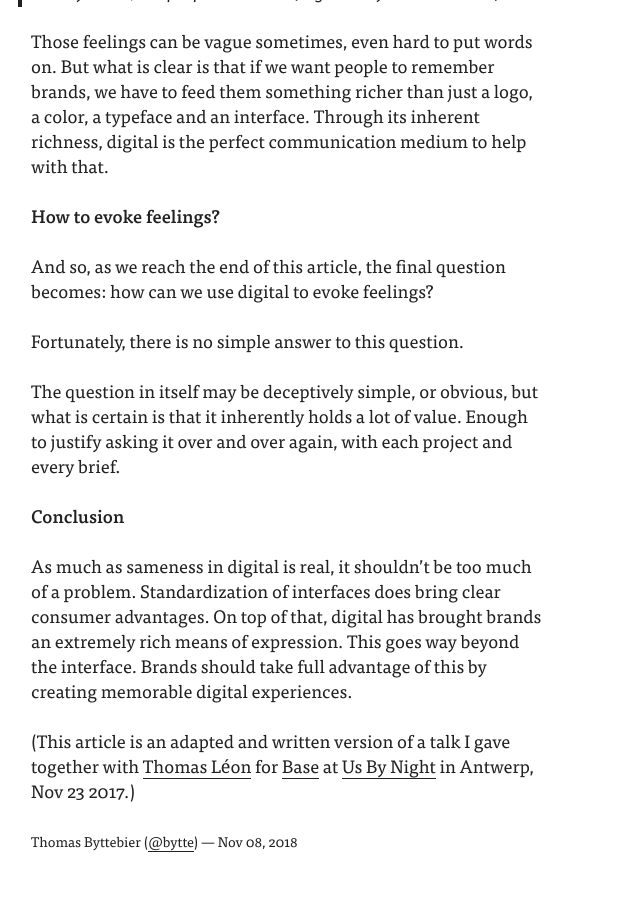
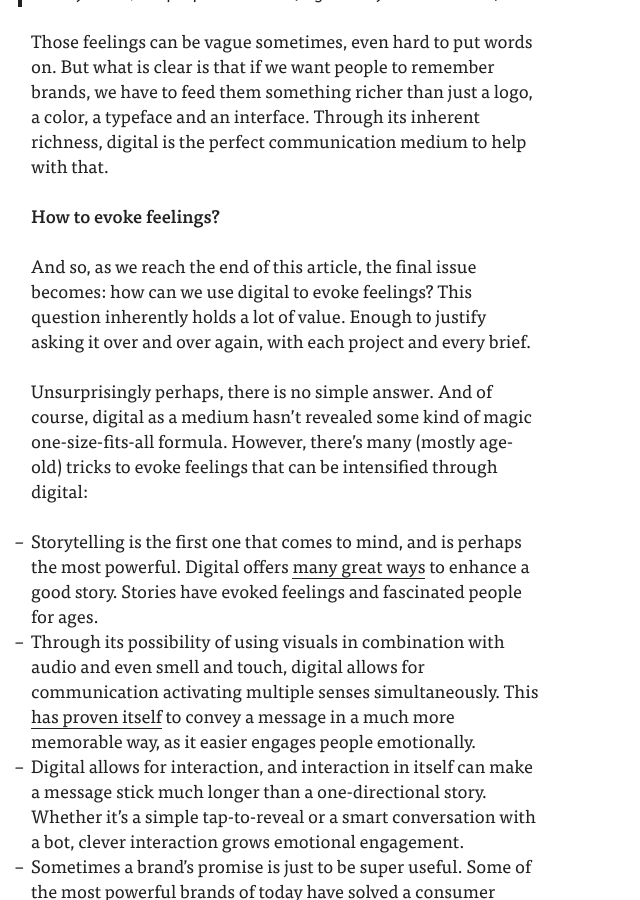
Before and after one commit to thomasbyttebier/thomasbyttebier, a Jekyll site: the page built from draft.md, in a window 1280 px wide and 900 px high, scrolled down 17540 px. Shown: the whole window, without its empty margins (0-640 px from the left). Built offline with Jekyll 4.4.1, drawn with Linux system fonts in a browser that asks for light colours; some of the changed text lies outside the part shown.

Commit message:
updated draft, elaborated on the how to evoke feelings question

```diff
--- a/draft.md
+++ b/draft.md
@@ -65,7 +65,7 @@ Now this is where things get super interesting. Because by doing this, we potent
 
 ![A new square, bigger than the previous square, now encloses the circle]({{site.baseurl}}{{page.imgpath}}10-frame-constraints.png)
 
-Before 1933, subway maps were relatively hard to read because designers always drew them on an accurate geographical map. It seemed the logical thing to do. Here's an example of the London Underground map as it existed in 1908:
+Before 1933, subway maps were relatively hard to read because designers always drew them on an accurate geographical map. It seemed the logical thing to do. Here's an [example](https://www.ltmuseum.co.uk/collections/collections-online/maps/item/1999-2683#) of the London Underground map as it existed in 1908:
 
 ![London Underground map of 1908]({{site.baseurl}}{{page.imgpath}}11-london-map-1908.jpg "copyright London Transport Museum")
 
@@ -73,7 +73,7 @@ After the thirties however, subway maps of major cities worldwide started to loo
 
 ![Vignelli NYC subway map of 1972]({{site.baseurl}}{{page.imgpath}}12-vignelli-subway-map-1972.jpg)
 
-What happened in the thirties? Harry Beck. Beck brilliantly designed a new kind of map for the London Underground. First introduced in 1933, the map focuses on what matters most to people using the Underground: the tube lines, stops and exchanges. Beck also added the river Thames to the map, an important point of recognition for most Londoners.
+What happened in the thirties? Harry Beck. Beck brilliantly designed a new kind of map for the London Underground. First introduced in 1933, [the map](https://www.ltmuseum.co.uk/collections/collections-online/maps/item/1999-321) focuses on what matters most to people using the Underground: the tube lines, stops and exchanges. Beck also added the river Thames to the map, an important point of recognition for most Londoners.
 
 ![Harry Beck's London Underground map of 1933]({{site.baseurl}}{{page.imgpath}}13-harry-beck-london-tube-map-1933.jpg "copyright London Transport Museum")
 
@@ -87,7 +87,7 @@ Let's fast forward to 2010 for another example, redefining web design. Less than
 
 Brands had to adapt to this new type of user. Some created standalone iOS and Android apps that were basically a mobile version of their website, others created a new and dedicated mobile version of their existing website. Whatever solution they opted for, it meant content duplication and additional development costs. It was a dreadful situation.
 
-But in 2010, using a combination of forthcoming technologies, Ethan Marcotte found a brilliant solution to the problem. He developed a simple approach that allowed designers to make the same website look great on all kinds of devices: from small smartphone touch screens to large desktop screens. He coined the term [responsive web design](https://alistapart.com/article/responsive-web-design).
+But in 2010, using a combination of forthcoming technologies, [Ethan Marcotte](https://ethanmarcotte.com) found a brilliant solution to the problem. He developed a simple approach that allowed designers to make the same website look great on all kinds of devices: from small smartphone touch screens to large desktop screens. He coined the term [responsive web design](https://alistapart.com/article/responsive-web-design).
 
 In 2011 Marcotte and his team designed and developed The Boston Globe, the first real content-heavy responsive website.
 
@@ -113,7 +113,7 @@ It is part of the reason why all subway maps worldwide look the same today. If H
 
 Moreover, people traveling worldwide start to expect a subway map to look similar to the ones they know. It helps them navigate and understand that map more quickly. This is important as it means a similarly designed map now addresses the needs more accurately than a map that looks different.
 
-And look, all subway maps look the same everywhere in the world...
+And look, from a graphic design point of view, all subway maps look the same everywhere in the world...
 
 ![Barcelona, Berlin and Beijing subway maps all look the same]({{site.baseurl}}{{page.imgpath}}17-subway-maps-sameness.gif)
 
@@ -181,7 +181,7 @@ It always boils down to this: brands are like people. And as much as we recogniz
 
 Think about an encounter you had lately with a person you met for the first time. Maybe it was at a party? Maybe even a work meeting? What is striking is that what you remembered the day after, was most likely not how that person dressed exactly. Nor was it the precise words she said. What remained though is leftover feelings.
 
-Maya Angelou once articulated this idea perfectly:
+[Maya Angelou](https://en.wikipedia.org/wiki/Maya_Angelou) once articulated this idea perfectly:
 
 >> I've learned that people will forget what you said, people will forget what you did, but people will never forget how you made them feel.
 
@@ -189,11 +189,17 @@ Those feelings can be vague sometimes, even hard to put words on. But what is cl
 
 ## How to evoke feelings?
 
-And so, as we reach the end of this article, the final question becomes: how can we use digital to evoke feelings?
+And so, as we reach the end of this article, the final issue becomes: how can we use digital to evoke feelings? This question inherently holds a lot of value. Enough to justify asking it over and over again, with each project and every brief.
 
-Fortunately, there is no simple answer to this question.
+Unsurprisingly perhaps, there is no simple answer. And of course, digital as a medium hasn't revealed some kind of magic one-size-fits-all formula. However, there's many (mostly age-old) tricks to evoke feelings that can be intensified through digital:
 
-The question in itself may be deceptively simple, or obvious, but what is certain is that it inherently holds a lot of value. Enough to justify asking it over and over again, with each project and every brief.
+- Storytelling is the first one that comes to mind, and is perhaps the most powerful. Digital offers [many great ways](https://storytelling.design) to enhance a good story. Stories have evoked feelings and fascinated people for ages.
+- Through its possibility of using visuals in combination with audio and even smell and touch, digital allows for communication activating multiple senses simultaneously. This [has proven itself](https://wp.unil.ch/discoverunil/2016/11/using-multiple-senses-to-improve-memory/) to convey a message in a much more memorable way, as it easier engages people emotionally.
+- Digital allows for interaction, and interaction in itself can make a message stick much longer than a one-directional story. Whether it's a simple tap-to-reveal or a smart conversation with a bot, clever interaction grows emotional engagement.
+- Sometimes a brand's promise is just to be super useful. Some of the most powerful brands of today have solved a consumer problem in a brilliant way. Smart digital technologies have the potential to help people save time and frustration in many ways that were impossible before. Solving a consumer problem in a simple way, directly brings delight.
+- ...
+
+Of course, it's a designer's job to find and freely mix those tools offering an experience that best expresses the personality of the brand at hand.
 
 ## Conclusion
 
```
